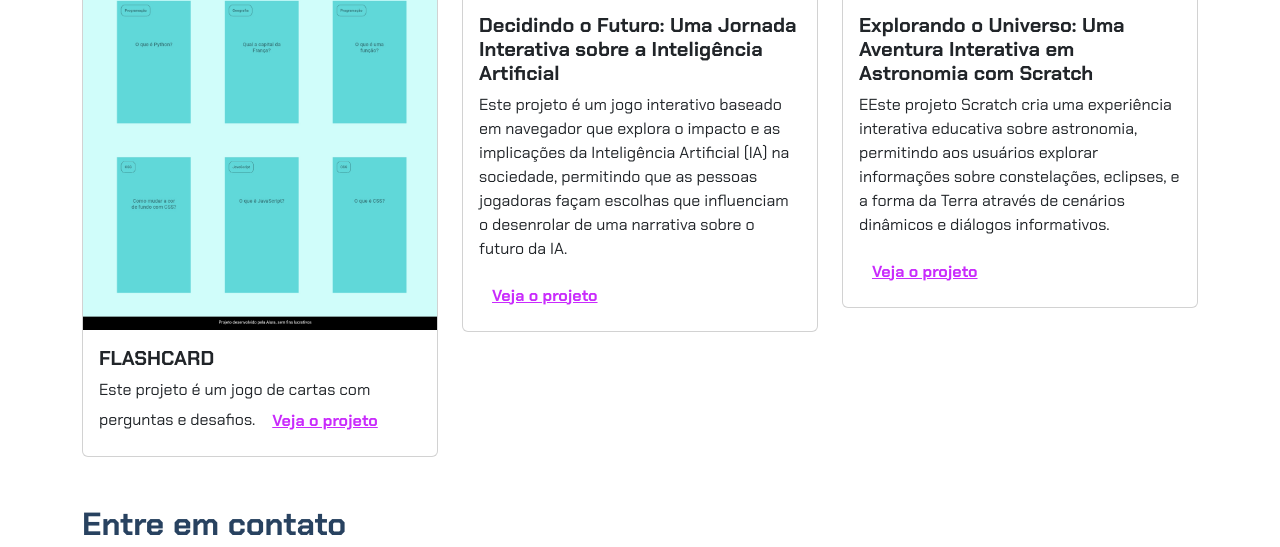
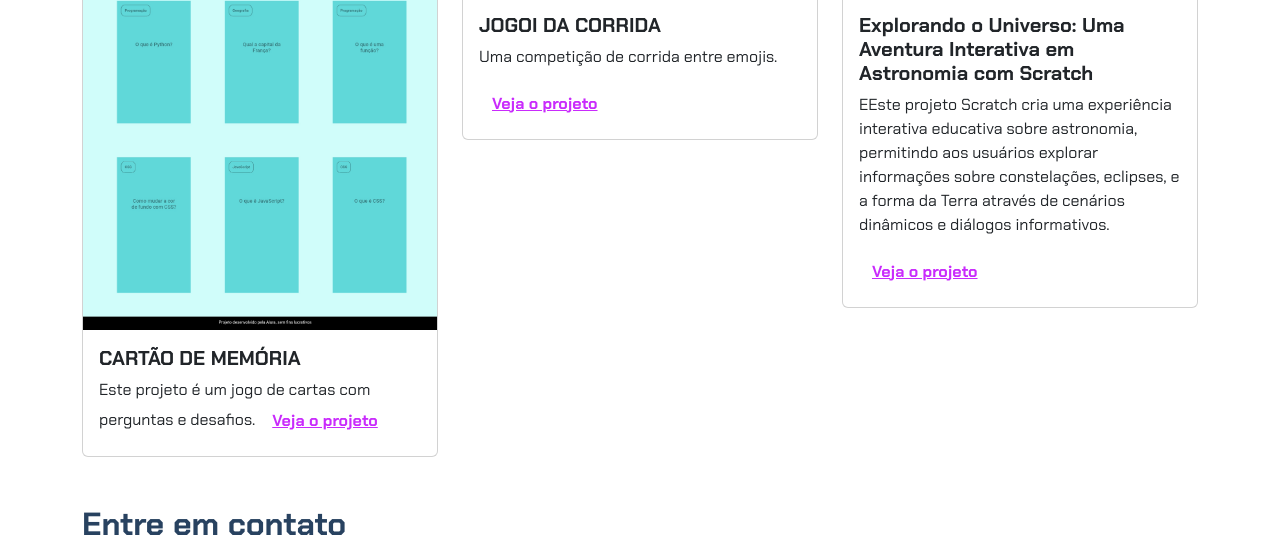
Before and after one commit to nessaoli/Portfolio-de-Projetos, a plain HTML site: page index.html in a window 1280 px wide. Shown: the part 444-991 px from the top of the page. Drawn offline with nearby package versions, Linux system fonts and the light colour scheme.

Commit message:
Update index.html

```diff
--- a/index.html
+++ b/index.html
@@ -31,9 +31,9 @@
             <!-- Projeto 1 -->
             <div class="col-md-4">
                 <div class="card">
-                    <img src="img/Screenshot_20250617_223223_Chrome.jpg" class="card-img-top" alt="Imagem do flashcard">
+                    <img src="img/Screenshot_20250617_223223_Chrome.jpg" class="card-img-top" alt="Imagem do projeto CARTÃO DE MEMÓRIA">
                     <div class="card-body">
-                        <h5 class="card-title">FLASHCARD</h5>
+                        <h5 class="card-title">CARTÃO DE MEMÓRIA</h5>
                         <p class="card-text">Este projeto é um jogo de cartas com perguntas e desafios.</p.
                         </p>
                         <button type="button" class="btn btn-link" data-bs-toggle="modal" data-bs-target="#modal1">Veja
@@ -44,14 +44,10 @@
             <!-- Projeto 2 -->
             <div class="col-md-4">
                 <div class="card">
-                    <img src="img/projeto-2.png" class="card-img-top" alt="Imagem do projeto de biblioteca virtual">
+                    <img src="" class="card-imgimg/Screenshot_20250617_223530_Chrome.jpg-top" alt="Imagem do projeto JOGA DA CORIDA">
                     <div class="card-body">
-                        <h5 class="card-title">Decidindo o Futuro: Uma Jornada Interativa sobre a Inteligência
-                            Artificial</h5>
-                        <p class="card-text">Este projeto é um jogo interativo baseado em navegador que explora o
-                            impacto e as implicações da Inteligência Artificial (IA) na sociedade, permitindo que as
-                            pessoas jogadoras façam escolhas que influenciam o desenrolar de uma narrativa sobre o
-                            futuro da IA.</p>
+                        <h5 class="card-title">JOGOI DA CORRIDA</h5>
+                        <p class="card-text">Uma competição de corrida entre emojis.</p>
                         <button type="button" class="btn btn-link" data-bs-toggle="modal" data-bs-target="#modal2">Veja
                             o projeto</button>
                     </div>
```
